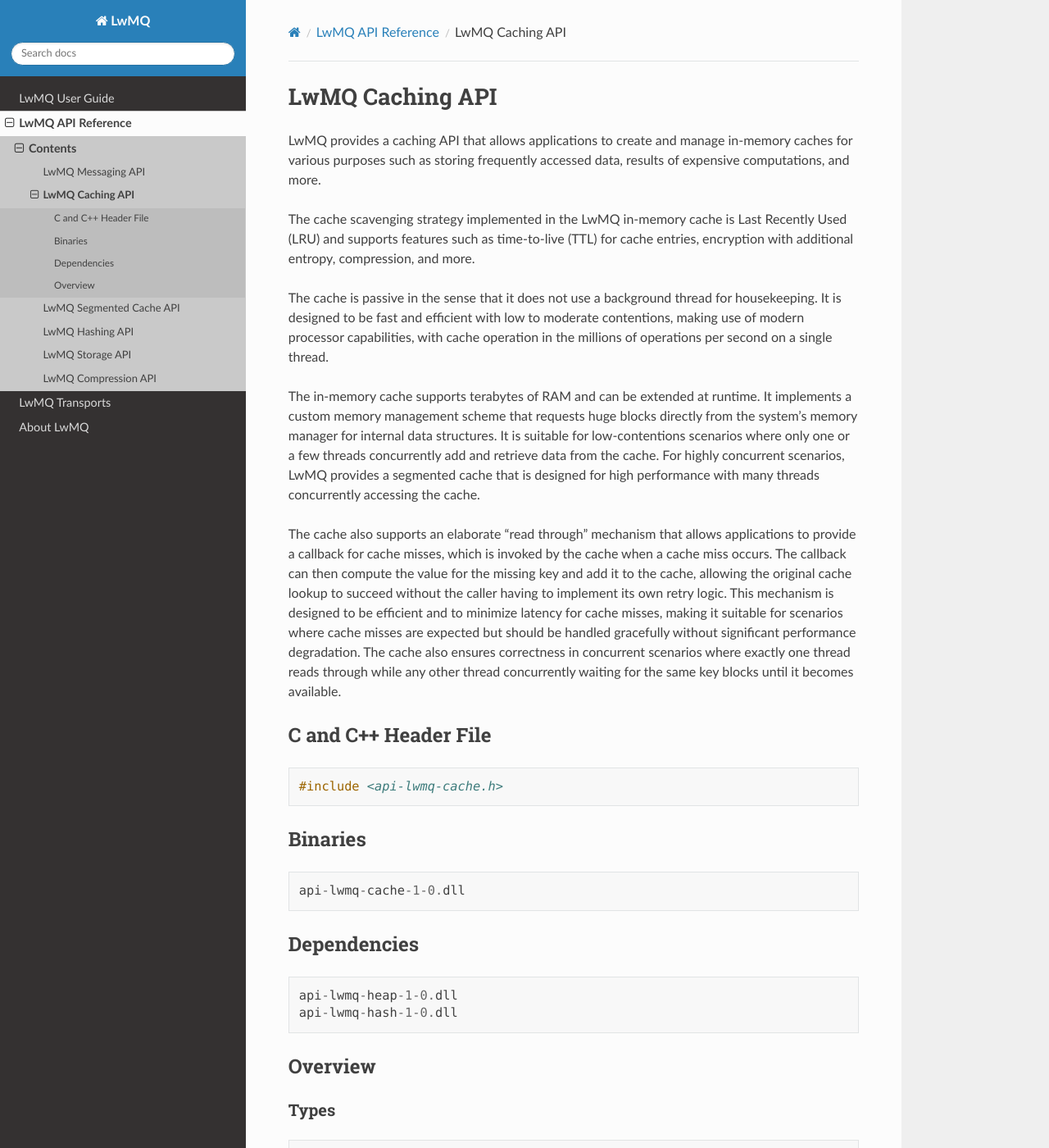
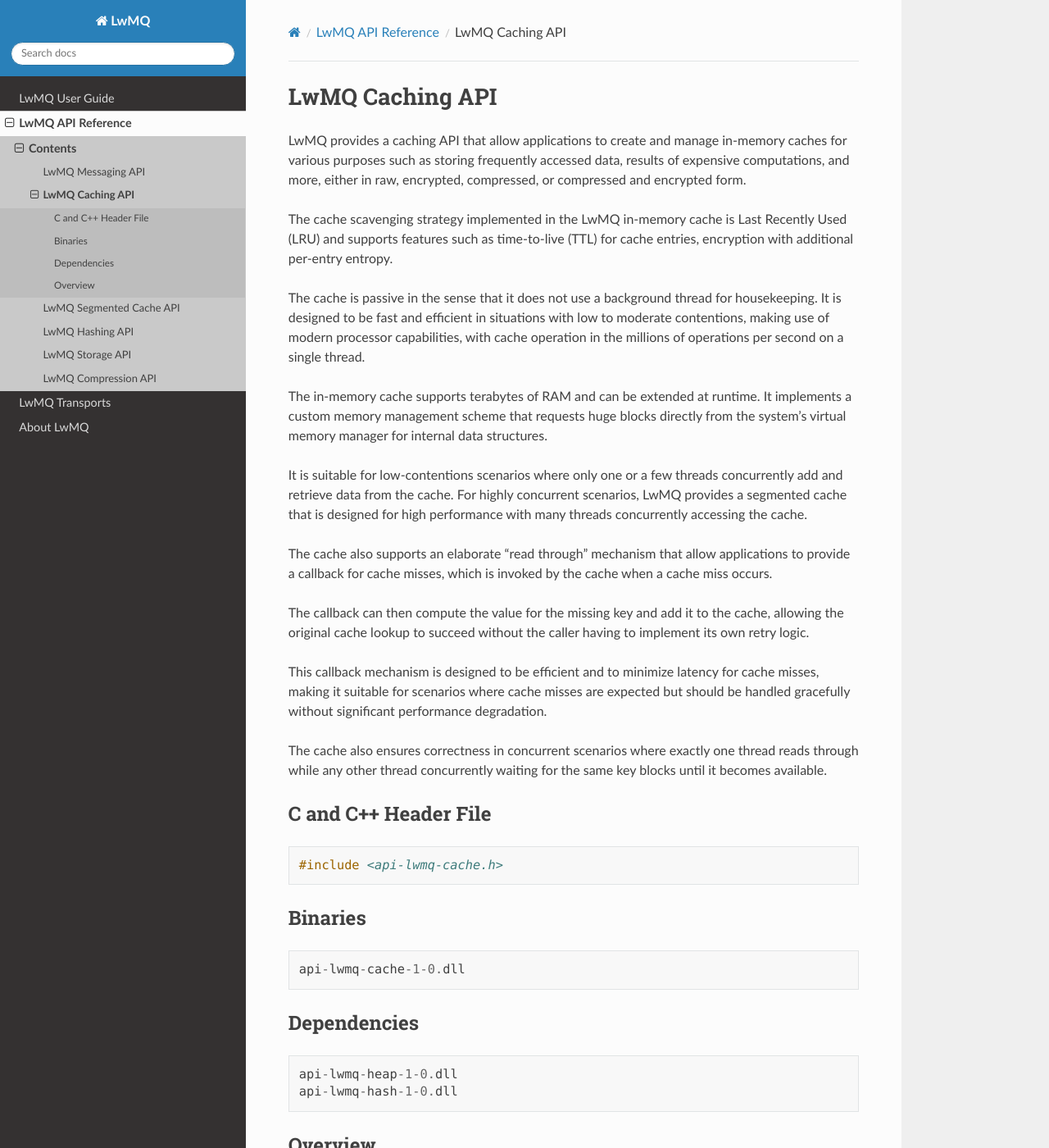
Before and after one commit to axelriet/LwMQ.net, a Sphinx documentation site: the page built from docs/api/caching.rst, in a window 1280 px wide and 1400 px high. Shown: the whole window at 82% size. Built offline with Sphinx 7.4.7 and the Read the Docs theme 3.1.0, drawn with Linux system fonts in a browser that asks for light colours.

Commit message:
More doc

```diff
--- a/docs/_static/css/custom.css
+++ b/docs/_static/css/custom.css
@@ -29,3 +29,7 @@
 {
     display: none; /* Hide the View Page Source link */
 }
+
+html.writer-html4 .rst-content dl:not(.docutils)>dt,html.writer-html5 .rst-content dl[class]:not(.option-list):not(.field-list):not(.footnote):not(.citation):not(.glossary):not(.simple)>dt {
+    font-size: 100%;
+}
--- a/docs/api/caching.rst
+++ b/docs/api/caching.rst
@@ -2,15 +2,23 @@
 LwMQ Caching API
 ****************
 
-LwMQ provides a caching API that allows applications to create and manage in-memory caches for various purposes such as storing frequently accessed data, results of expensive computations, and more.
+LwMQ provides a caching API that allow applications to create and manage in-memory caches for various purposes such as storing frequently accessed data, results of expensive computations, and more, either in raw, encrypted, compressed, or compressed and encrypted form.
 
-The cache scavenging strategy implemented in the LwMQ in-memory cache is Last Recently Used (LRU) and supports features such as time-to-live (TTL) for cache entries, encryption with additional entropy, compression, and more.
+The cache scavenging strategy implemented in the LwMQ in-memory cache is Last Recently Used (LRU) and supports features such as time-to-live (TTL) for cache entries, encryption with additional per-entry entropy.
 
-The cache is passive in the sense that it does not use a background thread for housekeeping. It is designed to be fast and efficient with low to moderate contentions, making use of modern processor capabilities, with cache operation in the millions of operations per second on a single thread.
+The cache is passive in the sense that it does not use a background thread for housekeeping. It is designed to be fast and efficient in situations with low to moderate contentions, making use of modern processor capabilities, with cache operation in the millions of operations per second on a single thread.
 
-The in-memory cache supports terabytes of RAM and can be extended at runtime. It implements a custom memory management scheme that requests huge blocks directly from the system's memory manager for internal data structures. It is suitable for low-contentions scenarios where only one or a few threads concurrently add and retrieve data from the cache. For highly concurrent scenarios, LwMQ provides a segmented cache that is designed for high performance with many threads concurrently accessing the cache.
+The in-memory cache supports terabytes of RAM and can be extended at runtime. It implements a custom memory management scheme that requests huge blocks directly from the system's virtual memory manager for internal data structures.
 
-The cache also supports an elaborate "read through" mechanism that allows applications to provide a callback for cache misses, which is invoked by the cache when a cache miss occurs. The callback can then compute the value for the missing key and add it to the cache, allowing the original cache lookup to succeed without the caller having to implement its own retry logic. This mechanism is designed to be efficient and to minimize latency for cache misses, making it suitable for scenarios where cache misses are expected but should be handled gracefully without significant performance degradation. The cache also ensures correctness in concurrent scenarios where exactly one thread reads through while any other thread concurrently waiting for the same key blocks until it becomes available.
+It is suitable for low-contentions scenarios where only one or a few threads concurrently add and retrieve data from the cache. For highly concurrent scenarios, LwMQ provides a segmented cache that is designed for high performance with many threads concurrently accessing the cache.
+
+The cache also supports an elaborate "read through" mechanism that allow applications to provide a callback for cache misses, which is invoked by the cache when a cache miss occurs.
+
+The callback can then compute the value for the missing key and add it to the cache, allowing the original cache lookup to succeed without the caller having to implement its own retry logic.
+
+This callback mechanism is designed to be efficient and to minimize latency for cache misses, making it suitable for scenarios where cache misses are expected but should be handled gracefully without significant performance degradation.
+
+The cache also ensures correctness in concurrent scenarios where exactly one thread reads through while any other thread concurrently waiting for the same key blocks until it becomes available.
 
 C and C++ Header File
 =====================
```
Also changed, not shown: docs/api/hashing.rst (+5 -5 lines), docs/api/segmented-cache.rst (+14 -4 lines), docs/api/storage.rst (+4 -3 lines).
